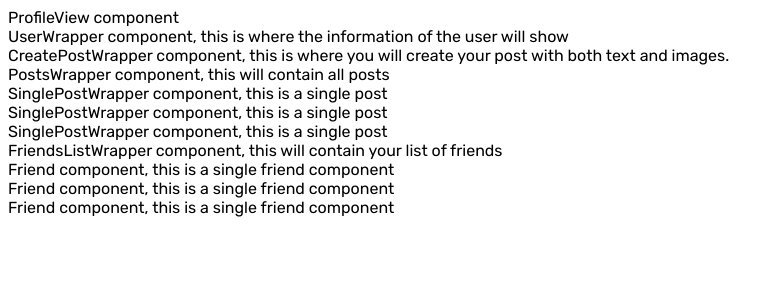
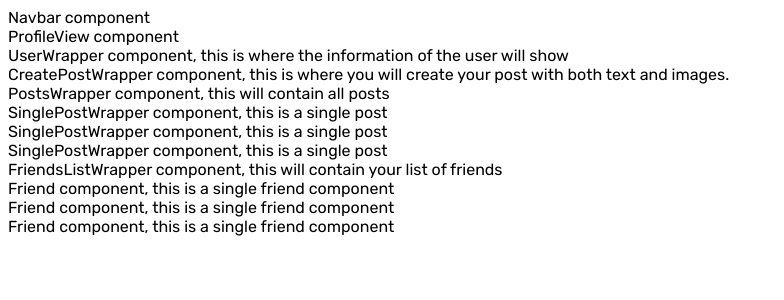
Before and after one commit to davidstalgren/exjobb_fed22d, a React (Create React App) app in the folder client/: page /profile/1 in a window 1280 px wide. Shown: the top 300 px of the page, without its empty margins (0-784 px from the left). Built offline with nearby package versions, Linux system fonts and the light colour scheme.

Commit message:
add navbar component to top of homeview and profileview instead

```diff
--- a/client/src/components/HomeView.jsx
+++ b/client/src/components/HomeView.jsx
@@ -2,10 +2,12 @@ import { CreatePostWrapper } from "./CreatePostWrapper";
 import { FriendsListWrapper } from "./FriendsListWrapper";
 import { PostsWrapper } from "./PostsWrapper";
 import { UserWrapper } from "./UserWrapper";
+import { Navbar } from "./Navbar";
 
 export function HomeView() {
   return (
     <>
+      <Navbar></Navbar>
       <div>HomeView component</div>
       <UserWrapper></UserWrapper>
       <CreatePostWrapper></CreatePostWrapper>
--- a/client/src/components/ProfileView.jsx
+++ b/client/src/components/ProfileView.jsx
@@ -2,10 +2,12 @@ import { CreatePostWrapper } from "./CreatePostWrapper";
 import { FriendsListWrapper } from "./FriendsListWrapper";
 import { PostsWrapper } from "./PostsWrapper";
 import { UserWrapper } from "./UserWrapper";
+import { Navbar } from "./Navbar";
 
 export function ProfileView() {
   return (
     <>
+      <Navbar></Navbar>
       <div>ProfileView component</div>
       <UserWrapper></UserWrapper>
       <CreatePostWrapper></CreatePostWrapper>
```
